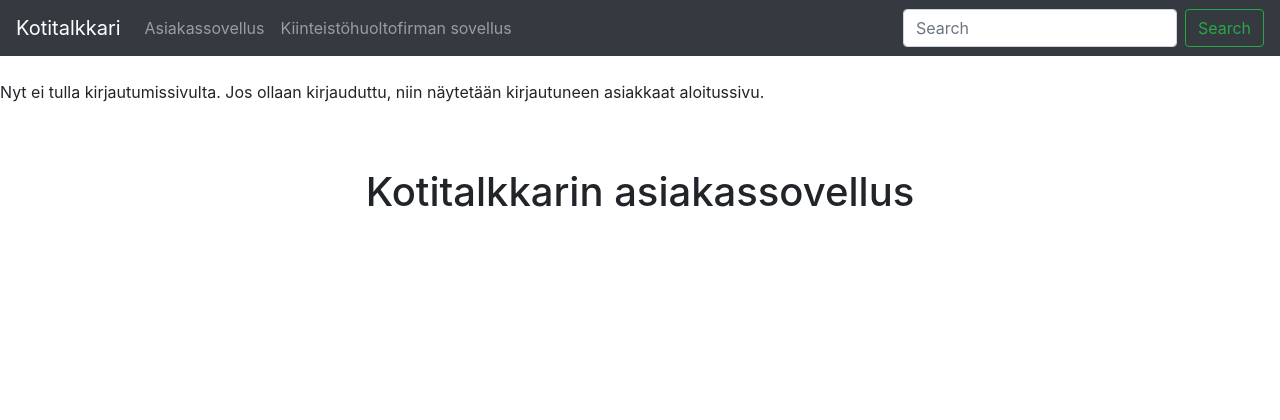
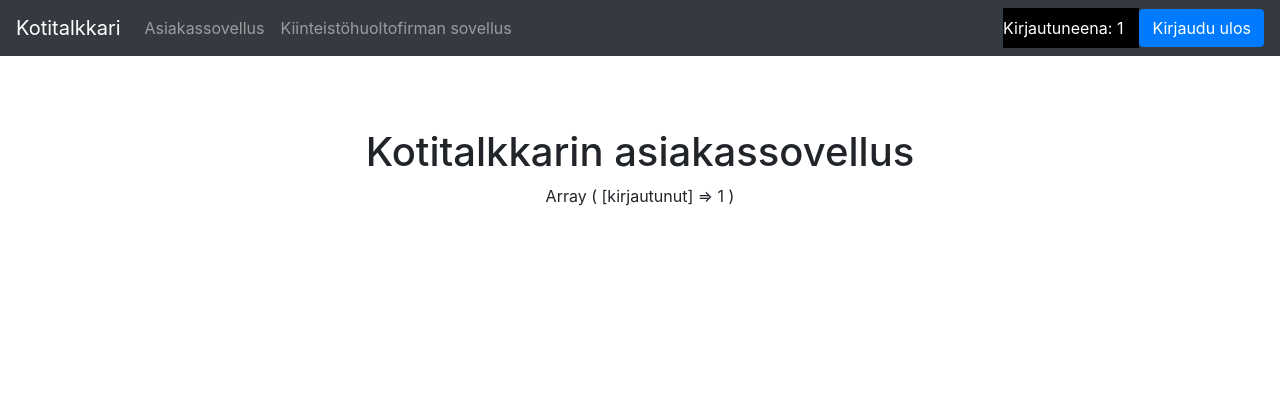
Before and after one commit to Alpine78/php_projekti, a PHP site: page /asiakas.php in a window 1280 px wide. Shown: the top 420 px of the page. Run offline with PHP 8.4, Linux system fonts and the light colour scheme; the visitor is signed in with stand-in values (Sample User, id 1).

Commit message:
Uloskirjautuminen toimii

```diff
--- a/asiakas.php
+++ b/asiakas.php
@@ -1,14 +1,17 @@
 <?php
   // Sessio-funktion kutsu
   session_start();
+  if (isset($_SESSION["kirjautunut"]) && $_SESSION["kirjautunut"] != "") {
+    $tunnus = $_SESSION["kirjautunut"];
+  }
 ?>
 <!doctype html>
 <html lang="fi">
   <head>
     <meta charset="utf-8">
     <meta name="viewport" content="width=device-width, initial-scale=1, shrink-to-fit=no">
-    <meta name="description" content="">
-    <meta name="author" content="">
+    <meta name="description" content="Kotitalkkari - Asiakassovellus">
+    <meta name="author" content="Ilkka Rytkönen">
 
     <title>Kotitalkkari</title>
 
@@ -67,16 +70,18 @@
           $_SESSION['kirjautunut'] = $tunnus;
         }
         else {
-          echo "<h3>Valitettavasti kirjautuminen epäonnistui! Tunnus tai salasana on väärin.</h3>";
+          //echo "<h3>Valitettavasti kirjautuminen epäonnistui! Tunnus tai salasana on väärin.</h3>";
+          // Jos kirjautumisyritys epäonnistuu, ohjataan käyttäjä uudelleen kirjautumissivulle, jossa myös kerrotaan virheestä
+          echo "<meta http-equiv=\"refresh\" content=\"0;URL='asiakas_login.php?virhe'\" /> ";
         }
       }
     }
     else {
-      echo "<P>Nyt ei tulla kirjautumissivulta. Jos ollaan kirjauduttu, niin näytetään kirjautuneen asiakkaat aloitussivu.</p>";
+      // Ohjataan käyttäjä kirjautumissivulle, jos sivua yritetään käyttää kirjautumatta
       if ($_SESSION['kirjautunut'] == "") {
         echo "<meta http-equiv=\"refresh\" content=\"0;URL='asiakas_login.php'\" /> ";
       }
-      }
+    }
     ?>
 
     <nav class="navbar navbar-expand-md navbar-dark bg-dark fixed-top">
@@ -88,15 +93,22 @@
       <div class="collapse navbar-collapse" id="navbarsExampleDefault">
         <ul class="navbar-nav mr-auto">
           <li class="nav-item">
-            <a class="nav-link" href="#">Asiakassovellus<span class="sr-only">(current)</span></a>
+            <a class="nav-link" href="asiakas.php">Asiakassovellus<span class="sr-only">(current)</span></a>
           </li>
           <li class="nav-item">
             <a class="nav-link" href="#">Kiinteistöhuoltofirman sovellus</a>
           </li>
         </ul>
         <form class="form-inline my-2 my-lg-0">
-          <input class="form-control mr-sm-2" type="text" placeholder="Search" aria-label="Search">
-          <button class="btn btn-outline-success my-2 my-sm-0" type="submit">Search</button>
+          <?php
+          //<input class="form-control mr-sm-2" type="text" placeholder="Search" aria-label="Search">
+          // Jos ollaan kirjauduttu sisälle, näytetään yläoikealla kirjautuneen tunnus ja uloskirjautumispainike
+          if (isset($_SESSION["kirjautunut"])) {
+            echo "<p class=\"nav-link navbar-nav user\">Kirjautuneena: " . $tunnus . "</p>";
+            echo "<button class=\"btn btn-primary\" type=\"submit\" formaction=\"asiakas_login.php\" formmethod=\"post\" name=\"uloskirjaudu\" value=\"ok\">Kirjaudu ulos</button>";
+            //<button class="btn btn-outline-success my-2 my-sm-0" type="submit">Search</button>
+          }
+          ?>
         </form>
       </div>
     </nav>
@@ -105,7 +117,7 @@
 
       <div class="starter-template">
         <h1>Kotitalkkarin asiakassovellus</h1>
-
+        <?php print_r($_SESSION); ?>
 
 
 
--- a/style.css
+++ b/style.css
@@ -17,3 +17,8 @@ html {
   line-height: 60px; /* Vertically center the text there */
   background-color: #f5f5f5;
 }
+
+.user {
+  color: White;
+  background: Black;
+}
```
Also changed, not shown: asiakas_login.php (+13 -2 lines).
